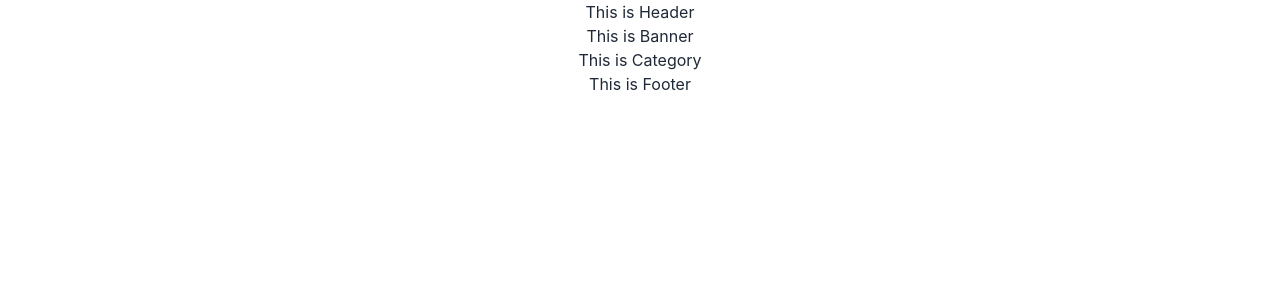
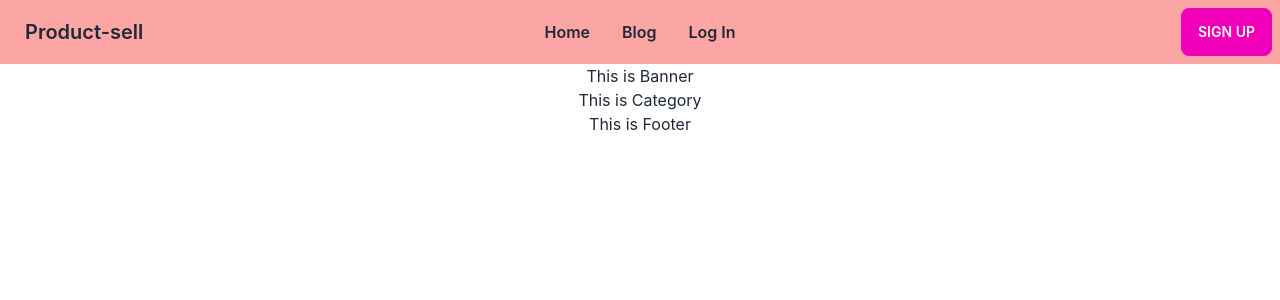
Before and after one commit to Rahat-Ul-Anwar/used-products-resale-client-1, a React (Create React App) app: page / in a window 1280 px wide. Shown: the top 300 px of the page. Built offline with nearby package versions, Linux system fonts and the light colour scheme.

Commit message:
navbar added

```diff
--- a/src/pages/shared/Header/Header.js
+++ b/src/pages/shared/Header/Header.js
@@ -1,10 +1,42 @@
 import React from 'react';
+import { Link } from 'react-router-dom';
+// import logo from '../../../assets/logo.svg'
 
 const Header = () => {
+    const menuItem = <>
+        <li className='font-semibold'><Link to='/'>Home</Link></li>
+        <li className='font-semibold'><Link to='/blog'>Blog</Link></li>
+      <li className='font-semibold'><Link to='/login'>Log In</Link></li>
+
+    </>
+
+
     return (
-        <div>
-            <h2>This is Header</h2>
+        <div className="navbar bg-red-300">
+        <div className="navbar-start">
+          <div className="dropdown">
+            <label tabIndex={0} className="btn btn-ghost lg:hidden">
+              <svg xmlns="http://www.w3.org/2000/svg" className="h-5 w-5" fill="none" viewBox="0 0 24 24" stroke="currentColor"><path strokeLinecap="round" strokeLinejoin="round" strokeWidth="2" d="M4 6h16M4 12h8m-8 6h16" /></svg>
+            </label>
+            <ul tabIndex={0} className="menu menu-compact dropdown-content mt-3 p-2 shadow bg-base-100 rounded-box w-52">
+             {menuItem}
+            </ul>
+          </div>
+          <Link className="btn btn-ghost normal-case text-xl">
+
+            <h3>Product-sell</h3>
+          </Link>
         </div>
+        <div className="navbar-center hidden lg:flex">
+                <ul className="menu menu-horizontal p-0">
+                    {menuItem}
+
+          </ul>
+        </div>
+        <div className="navbar-end">
+        <button className="btn btn-secondary">Sign Up</button>
+        </div>
+      </div>
     );
 };
 
```
